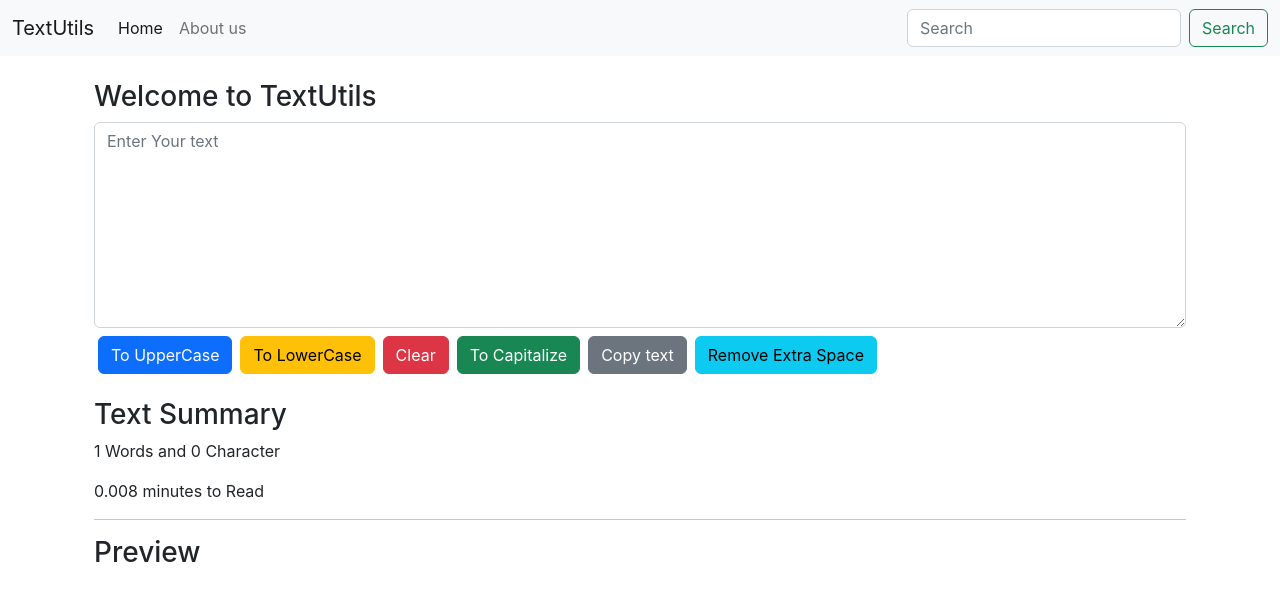
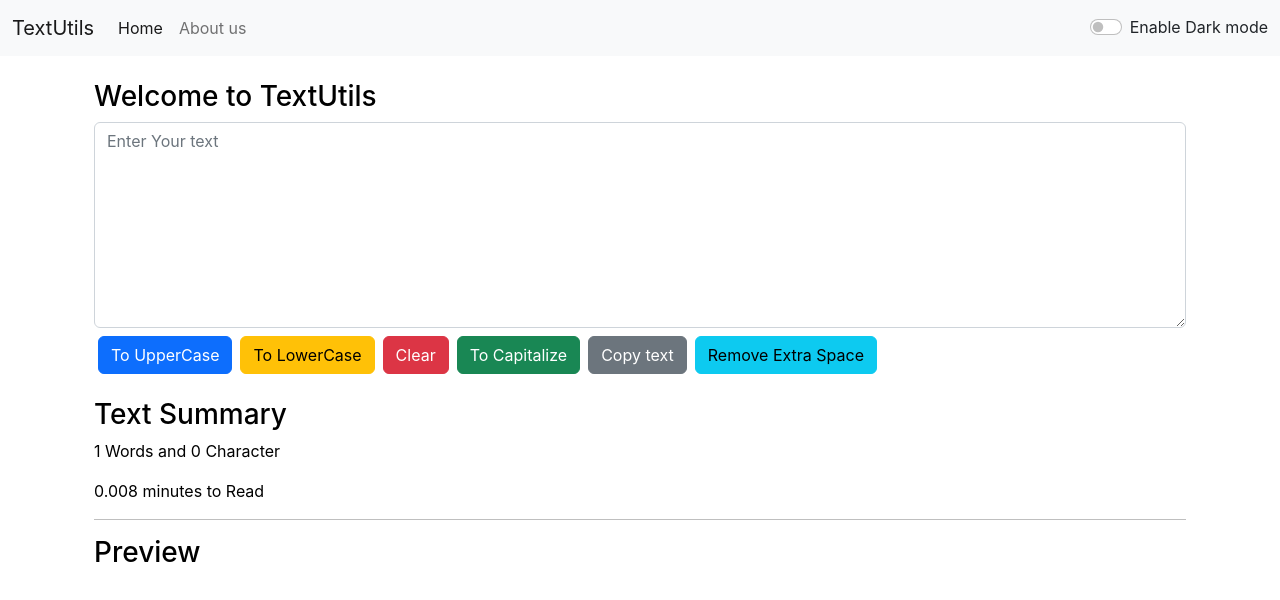
Before and after one commit to imhardikdesai/textutils-react, a React (Create React App) app: page / in a window 1280 px wide. Shown: the top 600 px of the page. Built offline with nearby package versions, Linux system fonts and the light colour scheme.

Commit message:
Added Alert Message

```diff
--- a/src/App.js
+++ b/src/App.js
@@ -1,14 +1,40 @@
+import { useState } from 'react';
 import './App.css';
+import Alert from './components/Alert';
 // import About from './components/About';
 import Navbar from './components/Navbar';
 import TextForm from './components/TextForm';
 
 function App() {
+  const [mode, setMode] = useState('light');
+  const [alert, setAlert] = useState(null);
+  const toogleMode = () => {
+    if (mode === 'light') {
+      setMode('dark');
+      document.body.style.backgroundColor = "rgb(3 39 67)"
+      showAlert("Dark mode is Enabled", "success")
+    }
+    else {
+      setMode('light');
+      document.body.style.backgroundColor = "white"
+      showAlert("Light mode is Enabled", "success")
+    }
+  }
+  const showAlert = (message, type) => {
+    setAlert({
+      msg: message,
+      type: type
+    })
+    setTimeout(() => {
+      setAlert(null)
+    }, 1500);
+  }
   return (
     <>
-      <Navbar title='TextUtils' aboutText='About us' />
+      <Navbar title='TextUtils' mode={mode} toogleMode={toogleMode} aboutText='About us' />
+      <Alert alert={alert} />
       <div className="container my-4">
-        <TextForm title="Welcome to TextUtils" />
+        <TextForm title="Welcome to TextUtils" showAlert={showAlert} mode={mode} />
         {/* <About /> */}
       </div>
     </>
--- /dev/null
+++ b/src/components/Alert.js
@@ -0,0 +1,15 @@
+import React from 'react'
+
+function Alert(parms) {
+    const toCapitalize = (word) => {
+        const newWord = word.toLowerCase();
+        return newWord.charAt(0).toUpperCase() + newWord.slice('1');
+    }
+    return (
+        parms.alert && <div class={`alert alert-${parms.alert.type} alert-dismissible fade show`} role="alert">
+            <strong>{toCapitalize(parms.alert.type)}</strong>: {parms.alert.msg}
+        </div>
+    )
+}
+
+export default Alert;
--- a/src/components/Navbar.js
+++ b/src/components/Navbar.js
@@ -4,7 +4,7 @@ import PropTypes from 'prop-types'
 export default function Navbar(parms) {
     return (
         <>
-            <nav className="navbar navbar-expand-lg bg-light">
+            <nav className={`navbar navbar-expand-lg navbar-${parms.mode} bg-${parms.mode}`}>
                 <div className="container-fluid">
                     <a className="navbar-brand" href="/">{parms.title}</a>
                     <button className="navbar-toggler" type="button" data-bs-toggle="collapse" data-bs-target="#navbarSupportedContent" aria-controls="navbarSupportedContent" aria-expanded="false" aria-label="Toggle navigation">
@@ -19,10 +19,14 @@ export default function Navbar(parms) {
                                 <a className="nav-link" href="/">{parms.aboutText}</a>
                             </li>
                         </ul>
-                        <form className="d-flex" role="search">
+                        {/* <form className="d-flex" role="search">
                             <input className="form-control me-2" type="search" placeholder="Search" aria-label="Search" />
                             <button className="btn btn-outline-success" type="submit">Search</button>
-                        </form>
+                        </form> */}
+                        <div className={`form-check form-switch text-${parms.mode === 'dark' ? 'light' : 'dark'}`}>
+                            <input className="form-check-input" onClick={parms.toogleMode} type="checkbox" role="switch" id="flexSwitchCheckDefault" />
+                            <label className="form-check-label" htmlFor="flexSwitchCheckDefault">Enable Dark mode</label>
+                        </div>
                     </div>
                 </div>
             </nav>
--- a/src/components/TextForm.js
+++ b/src/components/TextForm.js
@@ -7,19 +7,22 @@ export default function TextForm(parms) {
     const toUpCase = () => {
         let newText = text.toUpperCase();
         setText(newText);
+        parms.showAlert("Converted to UpperCase", "success")
     }
     const toLoCase = () => {
         let newText = text.toLowerCase();
         setText(newText);
+        parms.showAlert("Converted to LowerCase", "success")
     }
     const toClear = () => {
         let newText = "";
         setText(newText);
+        parms.showAlert("Text Cleard", "success")
     }
     const toCapitalize = () => {
         let newText = text.split(' ');
         for (let i = 0; i < newText.length; i++) {
-            if (newText[i].length == 1 || newText[i].length == 2) {
+            if (newText[i].length === 1 || newText[i].length === 2) {
                 continue;
             }
             newText[i] = newText[i].replace(newText[i].charAt(0), newText[i].charAt(0).toUpperCase());
@@ -29,15 +32,18 @@ export default function TextForm(parms) {
             str += newText[j] + " ";
         }
         setText(str);
+        parms.showAlert("Converted to Capitalize", "success")
     }
     const toCopyText = () => {
         let newText = document.getElementById('box');
         newText.select();
         navigator.clipboard.writeText(newText.value);
+        parms.showAlert("Copied to Clipboard", "success")
     }
     const toRemoveSpace = () => {
         let newText = text.split(/[ ]+/);
         setText(newText.join(" "));
+        parms.showAlert("Extra spaces are Removed", "success")
     }
 
     const handelOnChange = (event) => {
@@ -45,10 +51,10 @@ export default function TextForm(parms) {
     }
     return (
         <>
-            <div className="container">
+            <div className="container" style={{ color: parms.mode === 'dark' ? 'white' : 'black' }}>
                 <h3>{parms.title}</h3>
                 <div className="mb-3">
-                    <textarea className="form-control" placeholder='Enter Your text' value={text} onChange={handelOnChange} id="box" rows="8"></textarea>
+                    <textarea className="form-control" style={{ backgroundColor: parms.mode === 'dark' ? 'gray' : 'white', color: parms.mode === 'dark' ? 'white' : 'black' }} placeholder='Enter Your text' value={text} onChange={handelOnChange} id="box" rows="8"></textarea>
                     <button className="btn btn-primary my-2 mx-1" onClick={toUpCase}>To UpperCase</button>
                     <button className="btn btn-warning my-2 mx-1" onClick={toLoCase}>To LowerCase</button>
                     <button className="btn btn-danger my-2 mx-1" onClick={toClear}>Clear</button>
@@ -57,7 +63,7 @@ export default function TextForm(parms) {
                     <button className="btn btn-info my-2 mx-1" onClick={toRemoveSpace}>Remove Extra Space</button>
                 </div>
             </div>
-            <div className="container">
+            <div className="container" style={{ color: parms.mode === 'dark' ? 'white' : 'black' }}>
                 <h3>Text Summary</h3>
                 <p>{text.split(' ').length} Words and {text.length} Character</p>
                 <p>{0.008 * text.split(' ').length} minutes to Read</p>
```
